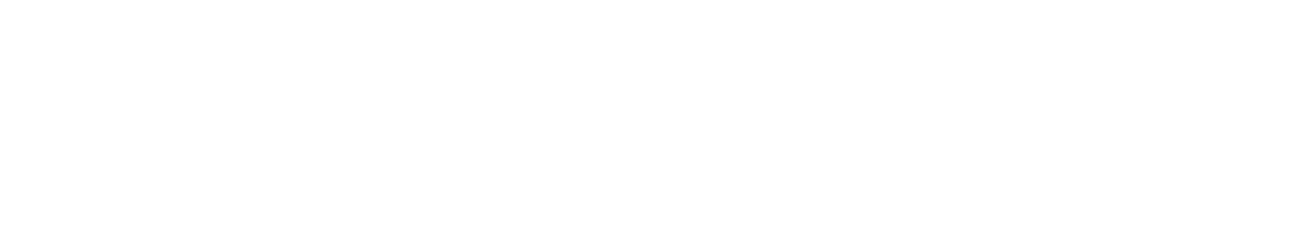
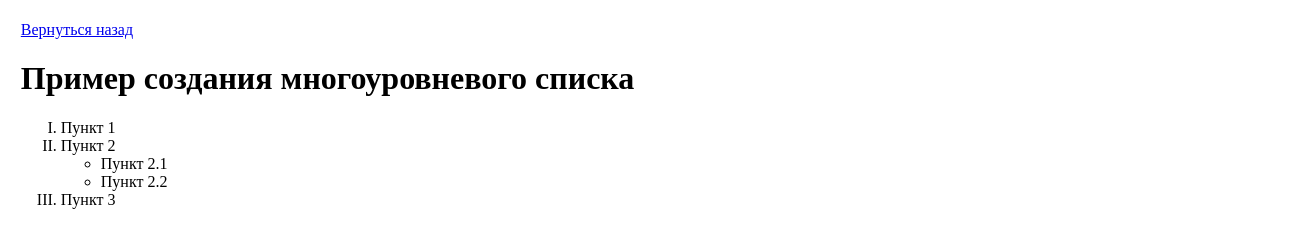
Before and after one commit to ilyushka02/WEB_RANHIGS, a plain HTML site: page 1_task/html/2.6.html in a window 1280 px wide. Shown: the whole page, 1314 px wide, since content can reach past the window. Drawn offline with Linux system fonts and the light colour scheme.

Commit message:
Example create many level list

```diff
--- a/1_task/html/2.6.html
+++ b/1_task/html/2.6.html
@@ -2,9 +2,22 @@
 <html lang="en">
 <head>
     <meta charset="UTF-8">
-    <title>Title</title>
+    <meta name="viewport" content="width=device-width, initial-scale=1">
+    <link rel="stylesheet" href="/1_task/css/2.6.css">
+    <link rel="stylesheet" href="/1_task/css/main_1_task.css">
+    <title>Рисунок 2.6</title>
 </head>
 <body>
-
+<a href="javascript:history.back()">Вернуться назад</a>
+<h1>Пример создания многоуровневого списка</h1>
+<ol type="I">
+    <li>Пункт 1</li>
+    <li>Пункт 2</li>
+    <ul tye="disc">
+        <li>Пункт 2.1</li>
+        <li>Пункт 2.2</li>
+    </ul>
+    <li>Пункт 3</li>
+</ol>
 </body>
 </html>
```
Also changed, not shown: 1_task/html/2.5.html (+1 -1 lines).
